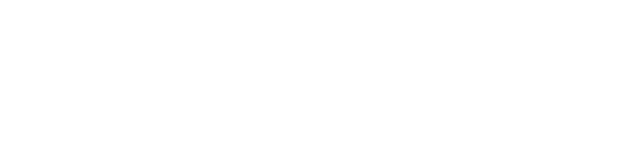
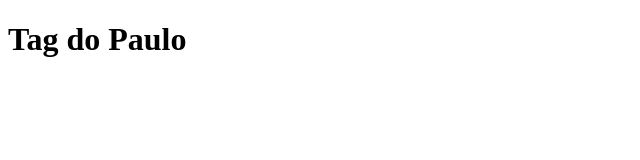
Before and after one commit to RenatoDardengo/treinando-branchs, a plain HTML site: page index.html in a window 1280 px wide. Shown: the whole page, without its empty margins (0-640 px from the left). Drawn offline with Linux system fonts and the light colour scheme.

Commit message:
Mudei Paulo

```diff
--- a/index.html
+++ b/index.html
@@ -7,6 +7,6 @@
     <title>Git e Github</title>
 </head>
 <body>
-
+    <h1>Tag do Paulo</h1>
 </body>
 </html>
```
